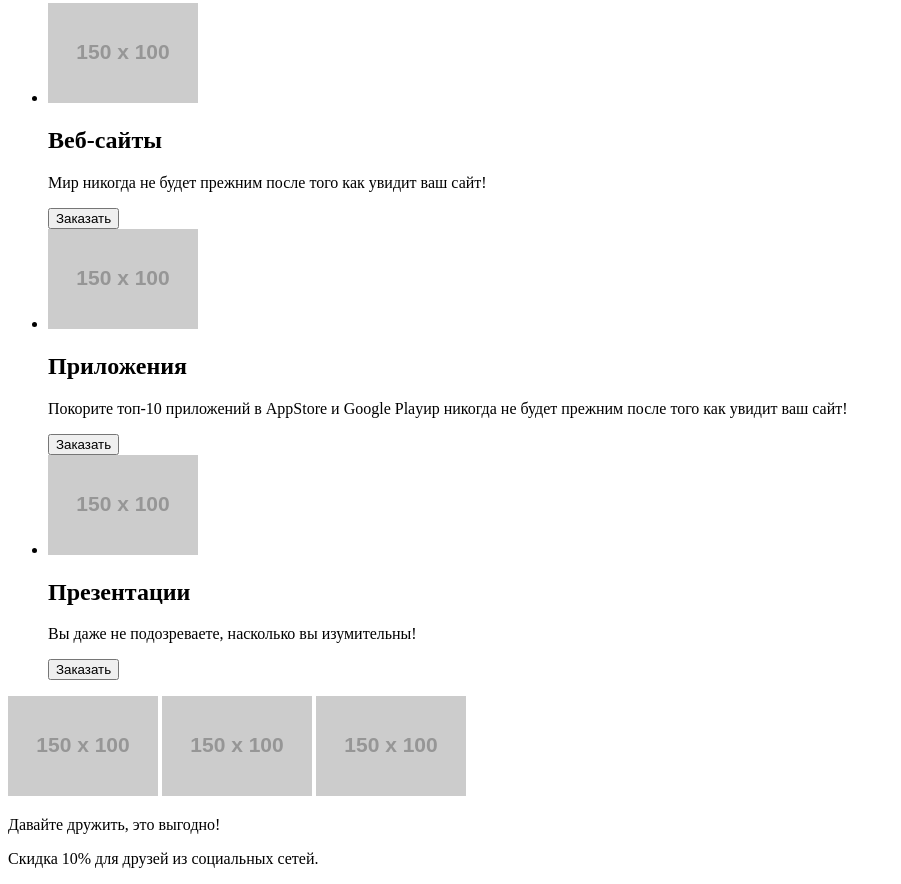
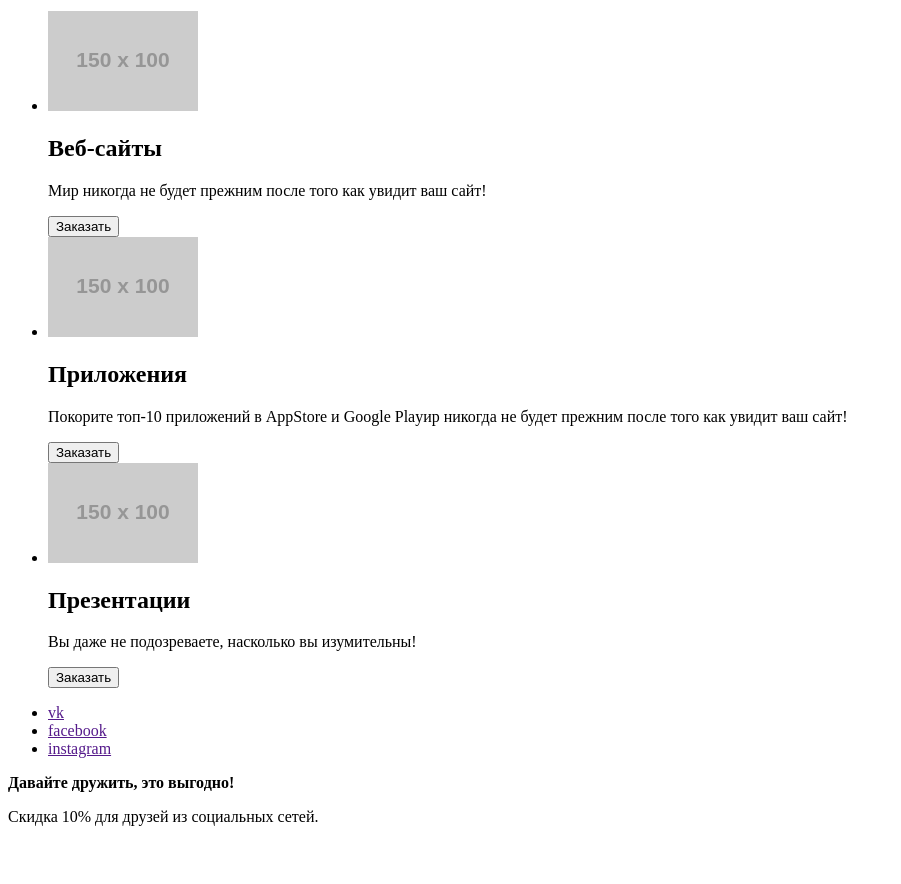
Before and after one commit to varyamyz/1173493-nerds-26, a plain HTML site: page index.html in a window 1280 px wide. Shown: the part 242-1126 px from the top of the page, without its empty margins (0-901 px from the left). After the commit the page ends 1084 px from the top, so only its background shows below. Drawn offline with Linux system fonts and the light colour scheme; placeholder pictures from the web are drawn by us.

Commit message:
доработка разметки

```diff
--- a/index.html
+++ b/index.html
@@ -9,8 +9,9 @@
     <body>
         <header>
               <nav>
+                  <div> <img src="https://via.placeholder.com/150x100" alt="Лого Нердс">
+                  </div>
                   <ul>
-              <li><img src="https://via.placeholder.com/150x100" alt="Лого Нердс"></li>
                       <li><a href="">Студия</a></li>
                       <li><a href="">Клиенты</a></li>
                       <li><a href="index-catalog.html">Магазин</a></li>
@@ -20,23 +21,17 @@
                        <li><button type="button">Корзина</button></li>
                   </ul>
                </nav>
-
-
         <!--здесь будет slider-->
-
-
         </header>
 
         <main>
-
-            <section>
-             <div>
             <ul>
                 <li>
                     <img src="https://via.placeholder.com/150x100" alt="">
                     <h2>Веб-сайты</h2>
                     <p>Мир никогда не будет прежним после того как увидит ваш сайт!</p>
                     <button type="button">Заказать</button>
+                 </li>
 
 
                  <li>
@@ -54,25 +49,21 @@
                      насколько вы изумительны!<p>
                    <button type="button">Заказать</button>
                 </li>
-
              </ul>
-                </div>
-            </section>
         </main>
 
 
       <!--форма-->
 
-
         <footer>
                 <section>
+                       <ul>
+                           <li><a href="">vk</a></li>
+                           <li><a href="">facebook</a></li>
+                           <li><a href="">instagram</a></li>
+                       </ul>
                         <div>
-                   <img src="https://via.placeholder.com/150x100" alt="vk">
-                   <img src="https://via.placeholder.com/150x100" alt="facebook">
-                   <img src="https://via.placeholder.com/150x100" alt="instagram">
-               </div>
-                <div>
-                   <p>Давайте дружить, это выгодно!</p>
+                           <b>Давайте дружить, это выгодно!</b>
                            <p>Скидка 10% для друзей из социальных сетей.</p>
                         </div>
                  </section>
```
Also changed, not shown: index-catalog.html (+12 -15 lines). Lines whose indentation alone changed are shown as unchanged.
